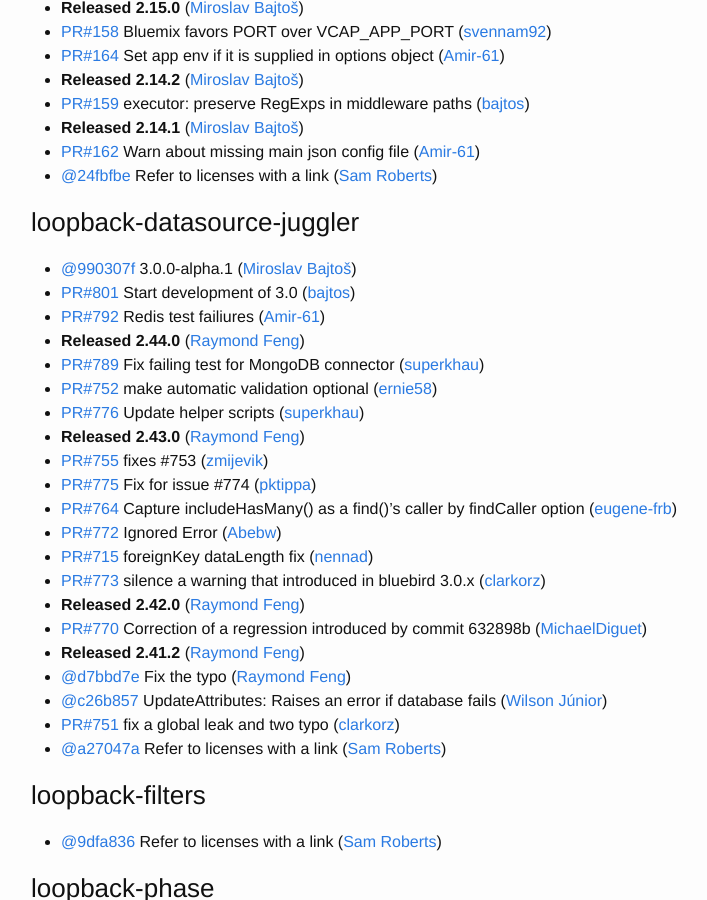
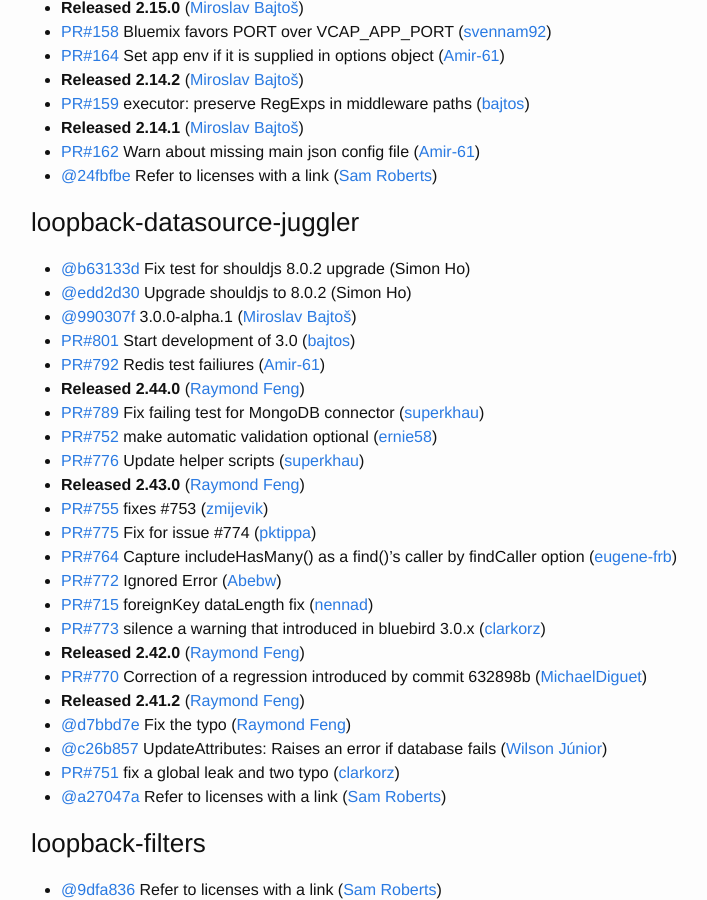
Before and after one commit to strongloop/loopback, a Jekyll site: the page built from index.md, in a window 1280 px wide and 900 px high, scrolled down 1029 px. Shown: the whole window, without its empty margins (239-946 px from the left). Built offline with Jekyll 4.4.1, drawn with Linux system fonts in a browser that asks for light colours.

Commit message:
Update changelog

```diff
--- a/index.md
+++ b/index.md
@@ -50,6 +50,8 @@
 
 
 ### loopback-datasource-juggler
+ * [@b63133d](https://github.com/strongloop/loopback-datasource-juggler/commit/b63133d1d6c41a327175206bb54ee775b59de007) Fix test for shouldjs 8.0.2 upgrade (Simon Ho)
+ * [@edd2d30](https://github.com/strongloop/loopback-datasource-juggler/commit/edd2d301e5b16bad4b5edcb36d605dfe05fe1f44) Upgrade shouldjs to 8.0.2 (Simon Ho)
  * [@990307f](https://github.com/strongloop/loopback-datasource-juggler/commit/990307f3d5a5b08a49ae88b505205384312daec0) 3.0.0-alpha.1 ([Miroslav Bajtoš](https://github.com/bajtos))
  * [PR#801](https://github.com/strongloop/loopback-datasource-juggler/pull/801) Start development of 3.0 ([bajtos](https://github.com/bajtos))
  * [PR#792](https://github.com/strongloop/loopback-datasource-juggler/pull/792) Redis test failiures ([Amir-61](https://github.com/Amir-61))
```
